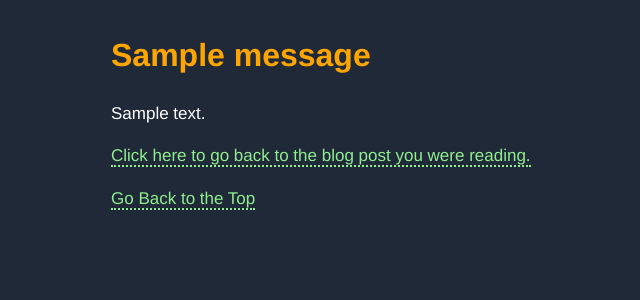
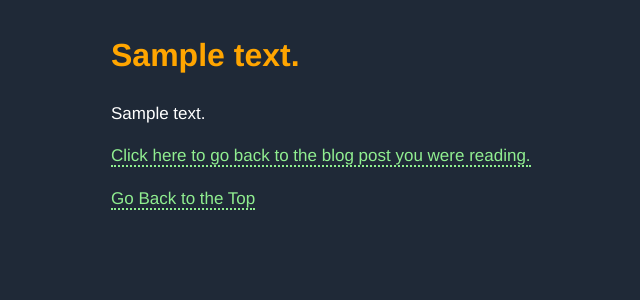
Before and after one commit to capjamesg/webmention-receiver, a Flask app: template templates/send_open.html in a window 1280 px wide. Shown: the part 108-408 px from the top of the page, without its empty margins (129-769 px from the left). Run offline with Flask 2, Linux system fonts and the light colour scheme; the template is opened without the code that fills it: most values are stand-ins (such as "Sample title", 1, 10 or a date in 2020); one stand-in notice (Sample message) is shown.

Commit message:
fix submission form

```diff
--- a/templates/send_open.html
+++ b/templates/send_open.html
@@ -1,9 +1,9 @@
 {% extends "base.html" %}
 {% block content %}
 {% if message %}
-<h1>{{ message["title"] }}</h1>
-<p>{{ message["description"] }}</p>
-<p><a href="{{ message['url'] }}">Click here to go back to the blog post you were reading.</a></p>
+<h1>{{ message }}</h1>
+<p>{{ message }}</p>
+<p><a href="{{ original_url }}">Click here to go back to the blog post you were reading.</a></p>
 {% else %}
 <h1>Welcome to my Webmention Receiver</h1>
 <p>There is not much to see here unless you have sent a webmention from my site. I would recommend going back to <a href="https://jamesg.blog">my blog</a>.</p>
```
Also changed, not shown: send/send_views.py (+6 -2 lines).
